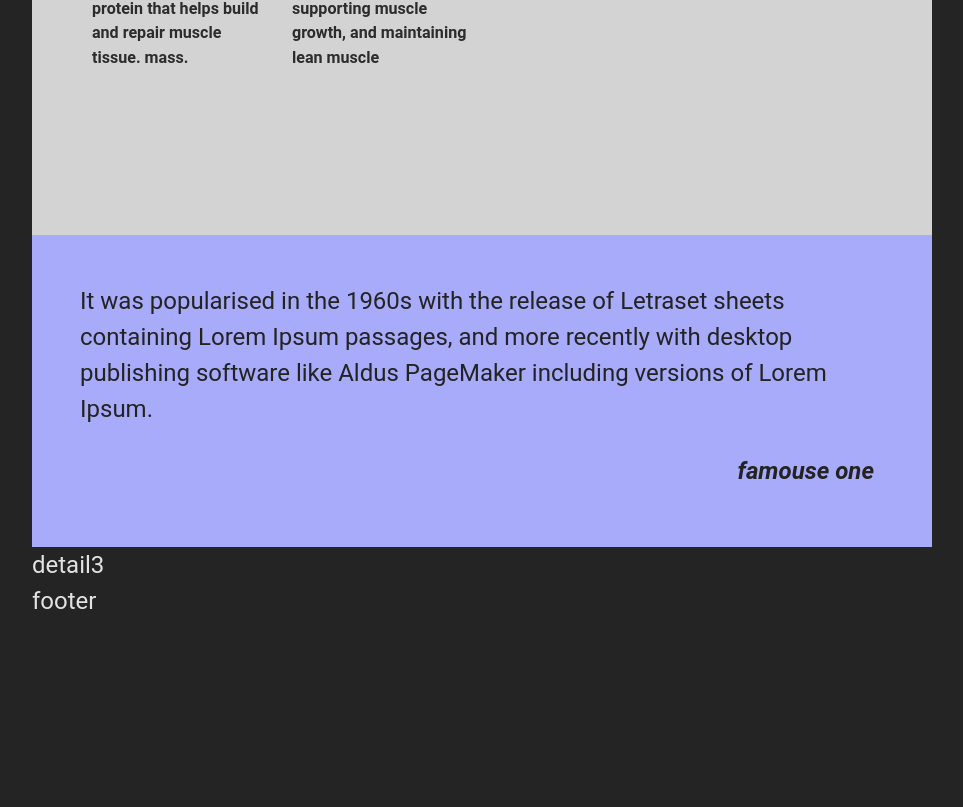
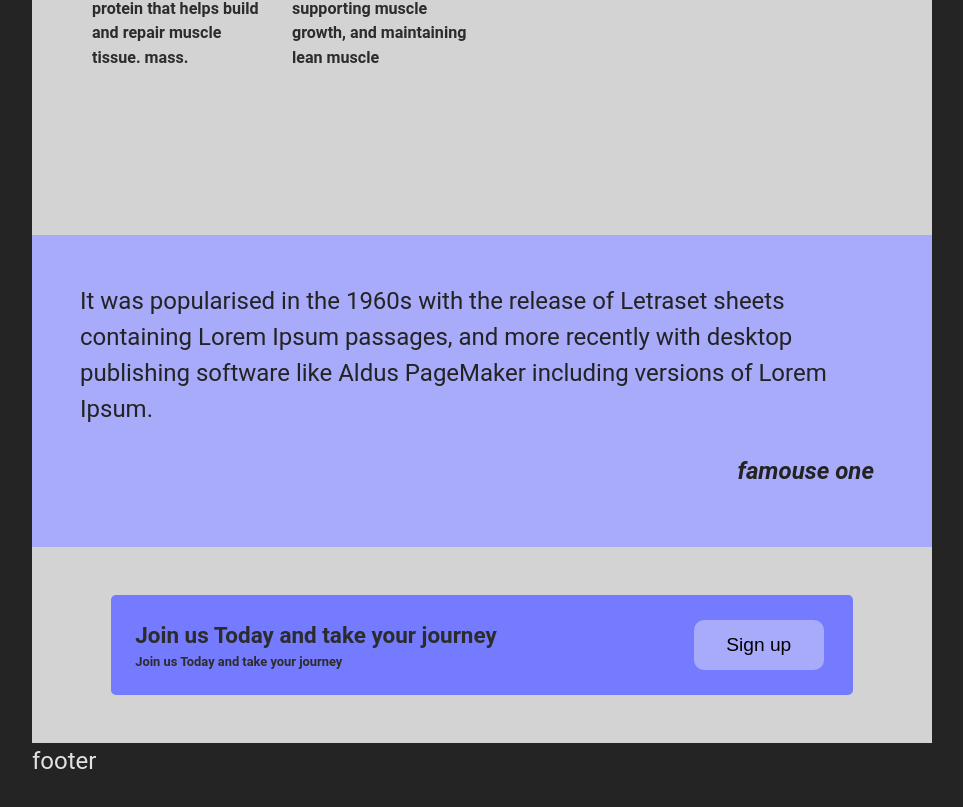
Before and after one commit to naLeilan/AllOdinProjects, a React (Vite) app: page / in a window 1280 px wide. Shown: the part 1135-1942 px from the top of the page, without its empty margins (158-1121 px from the left). Before the commit the page ends 1802 px from the top, so only its background shows below. Built offline with nearby package versions, Linux system fonts and the light colour scheme.

Commit message:
added detail 3

```diff
--- a/src/index.css
+++ b/src/index.css
@@ -98,7 +98,6 @@ a:hover {
   backface-visibility: hidden;
   gap: 2rem;
 }
-
 .right {
   background-color: var(--color-blue3);
   border: 1px solid var(--color-blue3);
@@ -188,8 +187,30 @@ a:hover {
   margin-bottom: 3rem; /* Ensure p has a 3rem margin at the bottom */
 }
 
-/*****************/
+/*****detail3*******/
+.detail3 {
+  background-color: var(--light-gray);
+  bottom: 10px;
+  right: 10px;
+  padding: 2rem;
+  font-size: 0.8rem;
+  display: flex;
+  justify-content: center;
+  align-items: center;
+}
 
+.detail3-part {
+  justify-content: center;
+  align-items: center;
+  display: flex;
+  flex-direction: row;
+  background-color: var(--color-blue1);
+  color: var(--color-dark1);
+  gap: 8rem;
+  padding: 0.5rem 1rem;
+  border-radius: 5px;
+  height: 100px;
+}
 /*****************/
 .btn {
   width: 130px;
@@ -209,3 +230,13 @@ a:hover {
   scale: 1.1;
   /* box-shadow: inset 0px 0px 30px 0px var(--color-blue2); */
 }
+
+.btn1 {
+  width: 150px;
+  font-size: 0.8rem;
+}
+
+.btn2 {
+  background-color: var(--color-blue2);
+  font-size: 0.8rem;
+}
--- a/src/pages/LandingPage.jsx
+++ b/src/pages/LandingPage.jsx
@@ -9,6 +9,7 @@ function LandingPage() {
           <a href="#">Link 3</a>
         </div>
       </div>
+
       <div className="main">
         <section className="left">
           <h1>This website is awsome</h1>
@@ -17,12 +18,13 @@ function LandingPage() {
             the readable content of a page when looking at its layout. making it
             look like readable English.
           </p>
-          <button className="btn btn1">Sign up</button>
+          <button className="btn btn1">Read more...</button>
         </section>
         <section className="right">
           <img src="2.jpg" alt="image" className="main-img" />
         </section>
       </div>
+
       <div className="detail1">
         <h2>Learn More About Our Products</h2>
         <div className="images">
@@ -50,6 +52,7 @@ function LandingPage() {
           </div>
         </div>
       </div>
+
       <div className="detail2">
         <p>
           It was popularised in the 1960s with the release of Letraset sheets
@@ -59,7 +62,21 @@ function LandingPage() {
         </p>
         <h4>famouse one</h4>
       </div>
-      <div className="detail3"> detail3</div>
+
+      <div className="detail3">
+        <div className="detail3-part">
+          <div className="detail3-part1">
+            <section className="detail3-left">
+              <h3>Join us Today and take your journey</h3>
+              <h6>Join us Today and take your journey</h6>
+            </section>
+          </div>
+          <section className="detail3-right">
+            <button className="btn btn2">Sign up</button>
+          </section>
+        </div>
+      </div>
+
       <footer>footer</footer>
     </div>
   );
```
